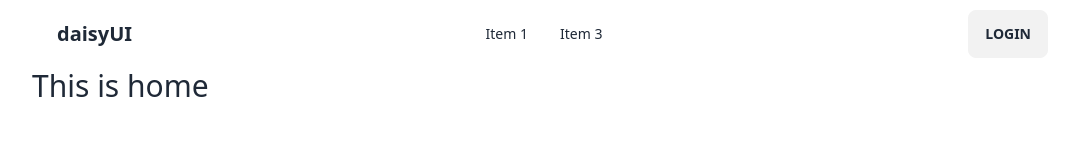
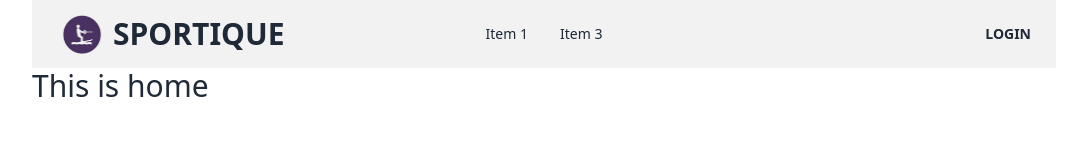
Before and after one commit to sajibsaifullah/summer-camp-school-client, a React (Vite) app: page / in a window 1280 px wide. Shown: the top 160 px of the page, without its empty margins (96-1183 px from the left). Built offline with nearby package versions, Linux system fonts and the light colour scheme.

Commit message:
navbar updated

```diff
--- a/src/pages/Shared/Navbar/Navbar.jsx
+++ b/src/pages/Shared/Navbar/Navbar.jsx
@@ -1,3 +1,4 @@
+import logo from "../../../assets/logo.png";
 const Navbar = () => {
   const navOptions = (
     <>
@@ -11,7 +12,7 @@ const Navbar = () => {
   );
 
   return (
-    <div className="navbar bg-base-100">
+    <div className="navbar bg-base-200">
       <div className="navbar-start">
         <div className="dropdown">
           <label tabIndex={0} className="btn btn-ghost lg:hidden">
@@ -37,12 +38,13 @@ const Navbar = () => {
             {navOptions}
           </ul>
         </div>
-        <a className="btn btn-ghost normal-case text-xl">daisyUI</a>
+        <a className="btn btn-ghost normal-case text-3xl font-bold">
+          <img src={logo} alt="" className="w-12"/>
+          SPORTIQUE
+        </a>
       </div>
       <div className="navbar-center hidden lg:flex">
-        <ul className="menu menu-horizontal px-1">
-          {navOptions}
-        </ul>
+        <ul className="menu menu-horizontal px-1">{navOptions}</ul>
       </div>
       <div className="navbar-end">
         <a className="btn">Login</a>
```
Also changed, not shown: src/assets/logo.png (added).
